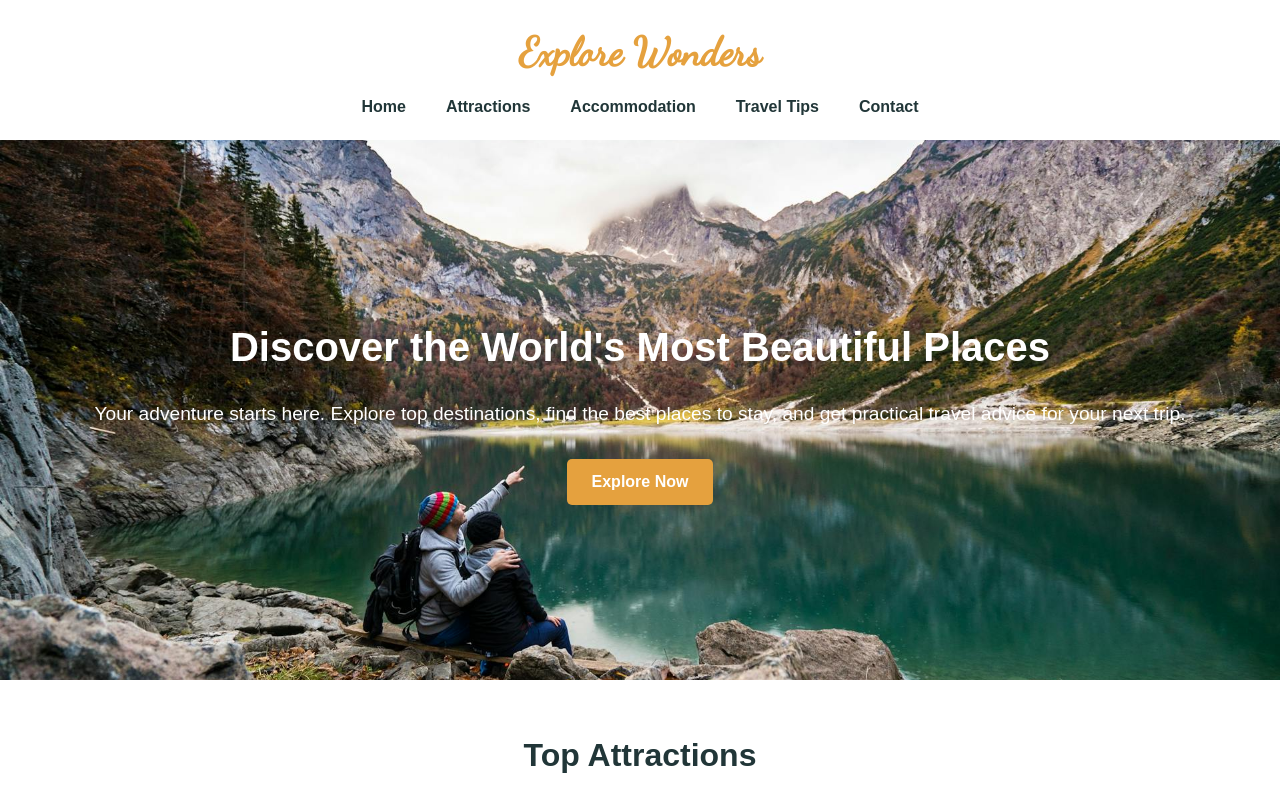
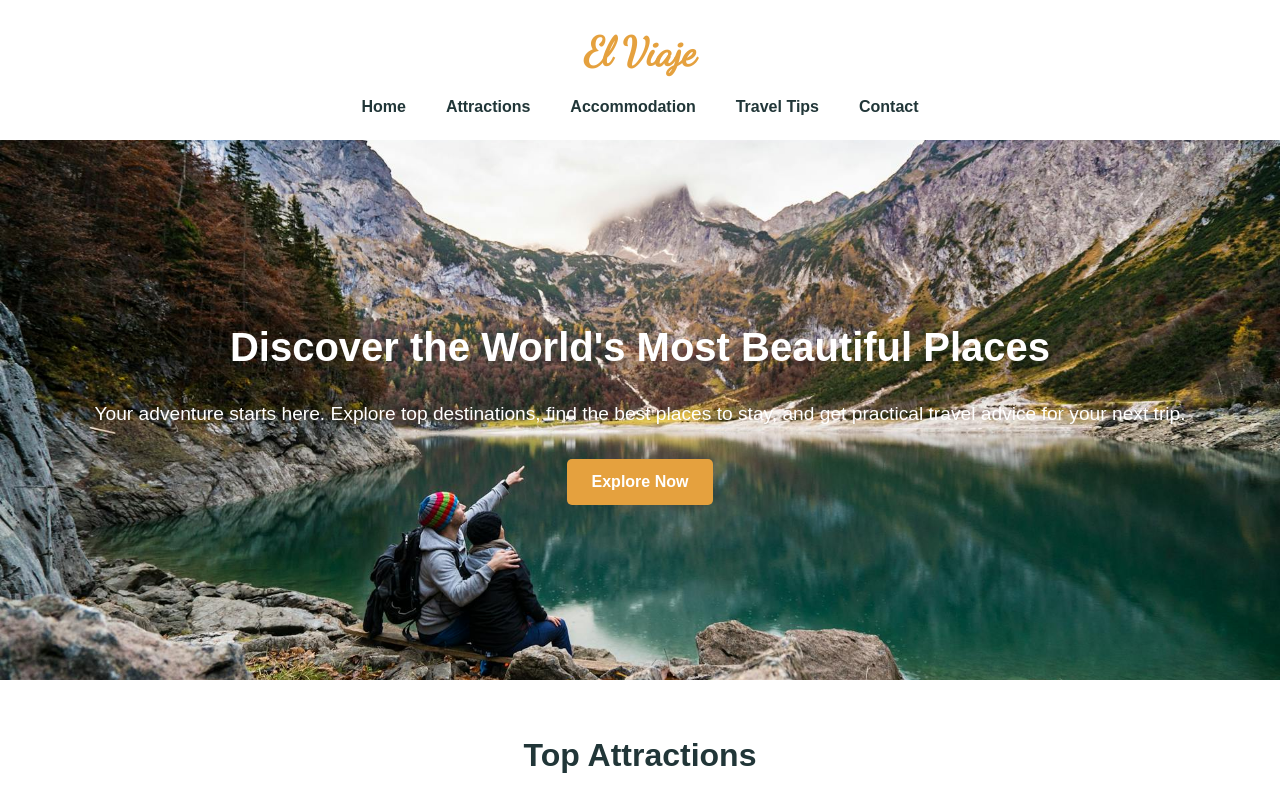
Before and after one commit to Muskanyadavvvv/Tour_and_Travel, a plain HTML site: page index.html in a window 1280 px wide. Shown: the top 800 px of the page. Drawn offline with Linux system fonts and the light colour scheme; files that its build step writes are made by us from their sources; a script that the page names is missing; files whose address does not match are found by name.

Commit message:
Update index.html

```diff
--- a/index.html
+++ b/index.html
@@ -19,7 +19,7 @@
     <!-- Header Section -->
     <header>
       <div class="logo">
-        <h1>Explore Wonders</h1>
+        <h1>El Viaje</h1>
       </div>
       <nav>
         <ul>
```
